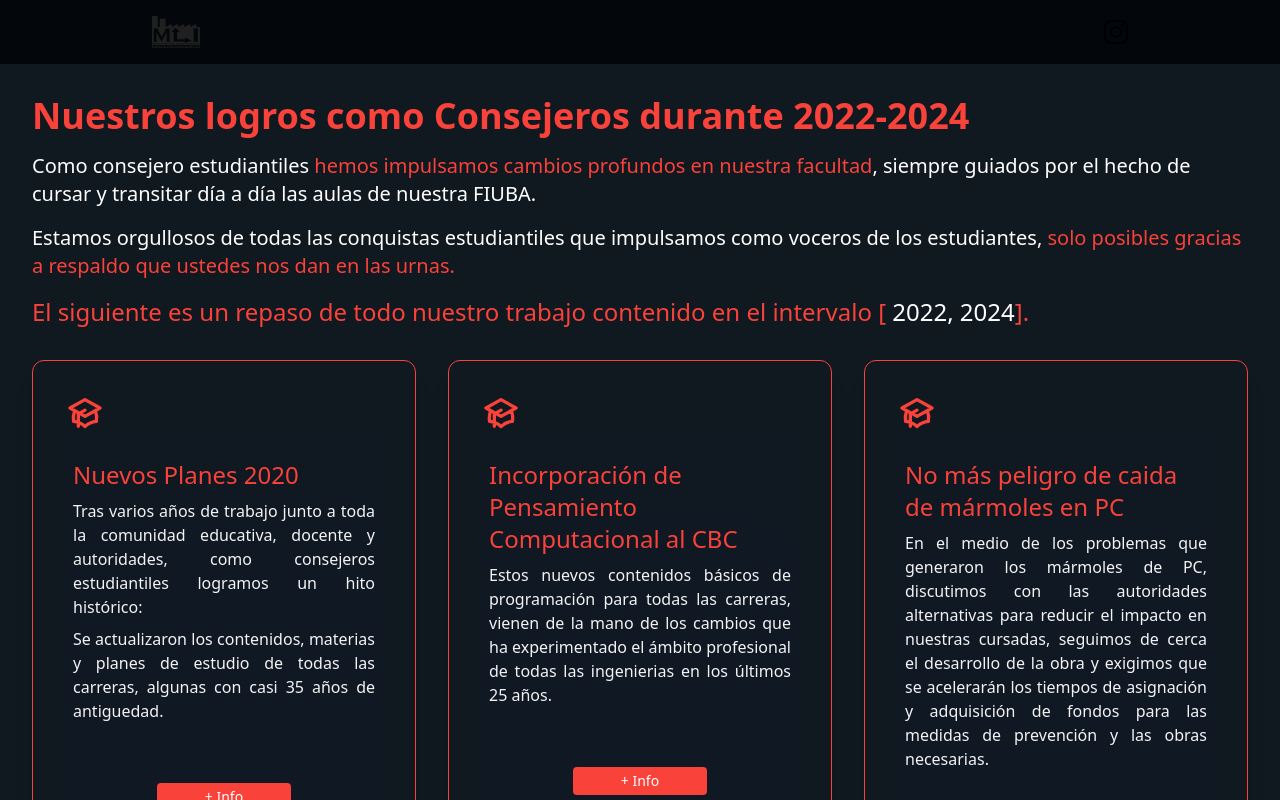
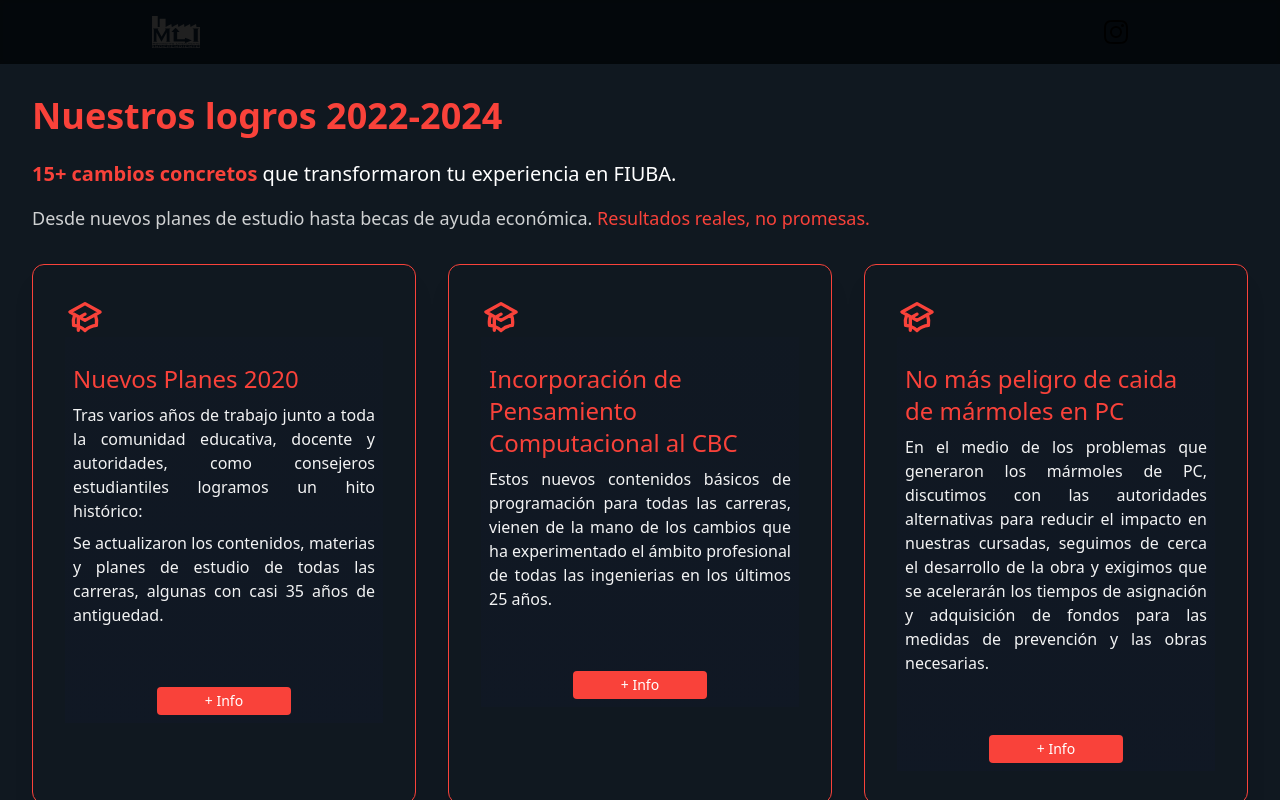
Before and after one commit to MiroslavSapunar/MLI-Page, a Next.js app: page /elecciones-2024 in a window 1280 px wide. Shown: the top 800 px of the page. Built offline with nearby package versions, Linux system fonts and the light colour scheme.

Commit message:
refactor achievements

```diff
--- a/src/app/components/achievements.tsx
+++ b/src/app/components/achievements.tsx
@@ -221,24 +221,16 @@ export default function Achievements({ isMobile }: { isMobile: boolean }) {
     return (
         <section id="logros" className="bg-primary font-roboto">
             <div className="mx-auto max-w-screen-xl px-4 py-24 sm:px-6 lg:px-8">
-                <h2 className="text-3xl font-bold text-secundary sm:text-4xl">Nuestros logros como Consejeros durante 2022-2024</h2>
+                <h2 className="text-3xl font-bold text-secundary sm:text-4xl">Nuestros logros 2022-2024</h2>
 
-                {/* <div className="grid grid-cols-1 lg:grid-cols-2  "> */}
-                    <div className="flex lg:pr-6" >
-
-                        <p className="mt-4 text-xl text-white">
-                            Como consejero estudiantiles <span className="text-secundary">hemos impulsamos cambios profundos en nuestra facultad</span>, siempre guiados por el hecho de cursar y transitar día a día las aulas de nuestra FIUBA.
-                        </p>
-                    </div>
-                    <div className="flex " >
-                        <p className="mt-4 text-xl text-white ">
-                            Estamos orgullosos de todas las conquistas estudiantiles que impulsamos como voceros de los estudiantes, <span className="text-secundary">solo posibles gracias a respaldo que ustedes nos dan en las urnas.</span>
-                        </p>
-                    </div>
-                {/* </div> */}
-                <p className="mt-4 text-2xl text-secundary ">
-                    El siguiente es un repaso de todo nuestro trabajo contenido en el intervalo [ <span className="text-white">2022, 2024</span>].
-                </p>
+                <div className="mt-6 space-y-4">
+                    <p className="text-xl text-white">
+                        <span className="text-secundary font-semibold">15+ cambios concretos</span> que transformaron tu experiencia en FIUBA.
+                    </p>
+                    <p className="text-lg text-white/80">
+                        Desde nuevos planes de estudio hasta becas de ayuda económica. <span className="text-secundary">Resultados reales, no promesas.</span>
+                    </p>
+                </div>
                 {
                     !isMobile &&
                     <DesktopkGrid />
```
